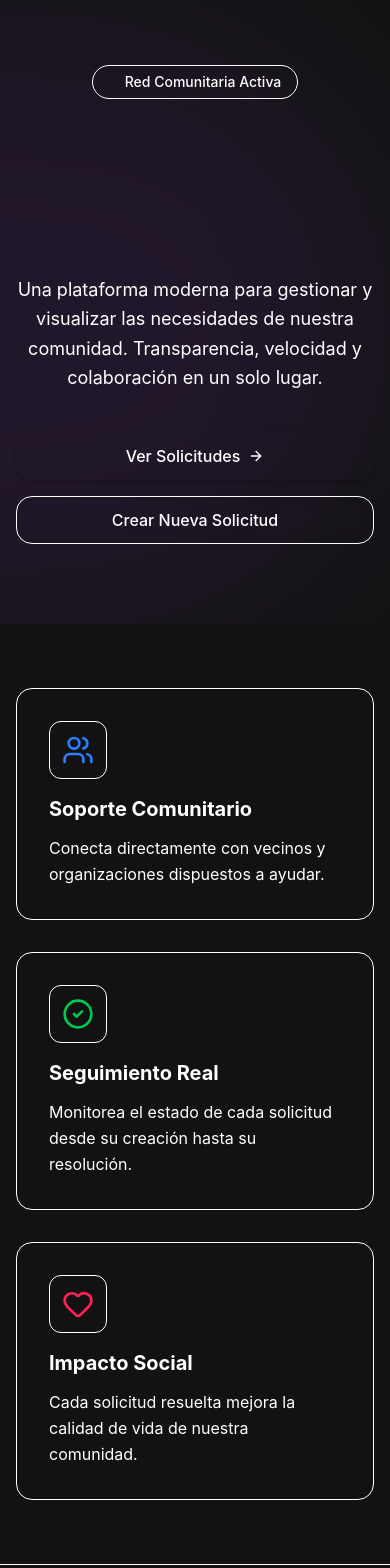
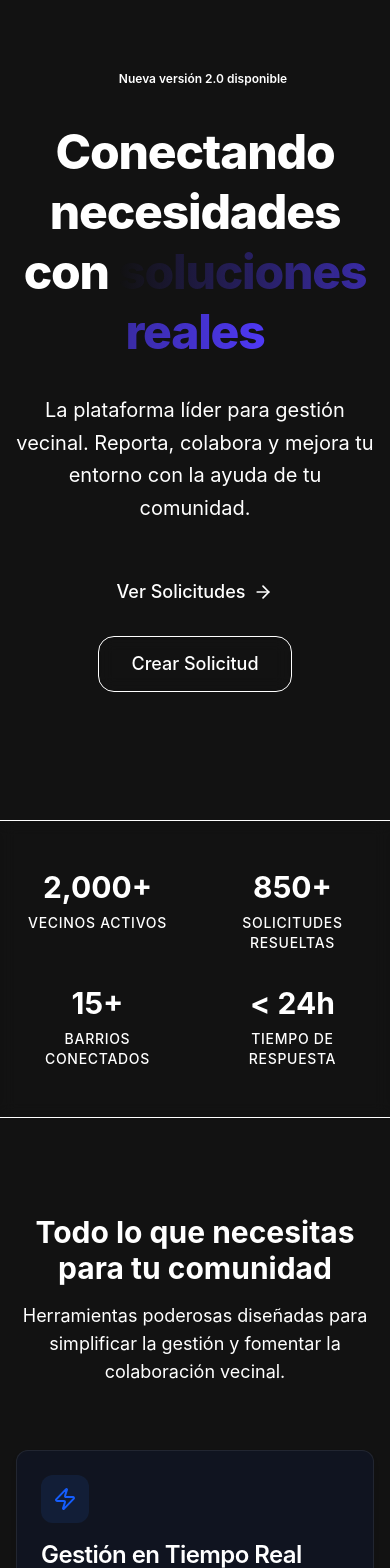
Before and after one commit to marcosromanv00/portfolio-demo-saas-red-comunitaria, a Next.js app: page / in a window 390 px wide. Shown: the part 80-1648 px from the top of the page. Built offline with nearby package versions, Linux system fonts and the light colour scheme.

Commit message:
Implementing SEO and Detail Page

```diff
--- a/src/app/page.tsx
+++ b/src/app/page.tsx
@@ -1,93 +1,195 @@
 import Link from "next/link";
 import { Button } from "@/components/ui/Button";
-import { ArrowRight, CheckCircle2, Users, Heart } from "lucide-react";
+import { Card, CardContent, CardHeader, CardTitle } from "@/components/ui/Card";
+import {
+  ArrowRight,
+  Shield,
+  Users,
+  Zap,
+  Heart,
+  MessageCircle,
+  CheckCircle2,
+} from "lucide-react";
 
 export default function Home() {
   return (
-    <div className="flex flex-col min-h-[calc(100vh-4rem)]">
-      {/* Hero Section */}
-      <section className="relative flex flex-col items-center justify-center py-20 md:py-32 text-center px-4 overflow-hidden">
-        {/* Background Gradients */}
-        <div className="absolute top-0 left-1/2 -translate-x-1/2 w-[1000px] h-[600px] bg-primary/20 blur-[120px] rounded-full -z-10 opacity-50 dark:opacity-20 pointer-events-none" />
-        <div className="absolute bottom-0 right-0 w-[800px] h-[600px] bg-purple-500/10 blur-[100px] rounded-full -z-10 pointer-events-none" />
-
-        <div className="inline-flex items-center gap-2 rounded-full border border-primary/20 bg-primary/10 px-4 py-1.5 text-sm font-medium text-primary mb-8 animate-fade-in backdrop-blur-md">
-          <span className="relative flex h-2 w-2">
-            <span className="animate-ping absolute inline-flex h-full w-full rounded-full bg-primary opacity-75"></span>
-            <span className="relative inline-flex rounded-full h-2 w-2 bg-primary"></span>
+    <div className="flex flex-col min-h-screen">
+      {/* HERO SECTION */}
+      <section className="relative pt-20 pb-32 md:pt-32 md:pb-48 overflow-hidden">
+        <div className="absolute inset-0 -z-10 bg-[radial-gradient(ellipse_at_top_right,_var(--tw-gradient-stops))] from-primary/20 via-background to-background"></div>
+        <div className="container mx-auto px-4 text-center">
+          <div className="inline-flex items-center rounded-full border px-2.5 py-0.5 text-xs font-semibold transition-colors focus:outline-none focus:ring-2 focus:ring-ring focus:ring-offset-2 border-transparent bg-primary/10 text-primary hover:bg-primary/20 mb-8 animate-fade-in">
+            <span className="flex h-2 w-2 rounded-full bg-primary mr-2 animate-pulse"></span>
+            Nueva versión 2.0 disponible
+          </div>
+          <h1 className="text-5xl md:text-7xl font-extrabold tracking-tight mb-8 max-w-4xl mx-auto font-heading leading-tight animate-slide-in-up">
+            Conectando necesidades con{" "}
+            <span className="bg-gradient-to-r from-primary to-indigo-600 bg-clip-text text-transparent">
+              soluciones reales
             </span>
-          Red Comunitaria Activa
-        </div>
-
-        <h1 className="text-4xl md:text-6xl font-extrabold tracking-tight mb-6 max-w-4xl bg-linear-to-br from-foreground to-foreground/70 bg-clip-text text-transparent drop-shadow-sm font-heading">
-          Conectando necesidades con{" "}
-          <span className="text-primary">soluciones reales</span>
           </h1>
-
-        <p className="text-lg md:text-xl text-muted-foreground max-w-2xl mb-10 leading-relaxed">
-          Una plataforma moderna para gestionar y visualizar las necesidades de
-          nuestra comunidad. Transparencia, velocidad y colaboración en un solo
-          lugar.
+          <p
+            className="text-xl md:text-2xl text-muted-foreground mb-10 max-w-2xl mx-auto leading-relaxed animate-slide-in-up"
+            style={{ animationDelay: "100ms" }}
+          >
+            La plataforma líder para gestión vecinal. Reporta, colabora y mejora
+            tu entorno con la ayuda de tu comunidad.
           </p>
-
-        <div className="flex flex-col sm:flex-row gap-4 w-full justify-center">
+          <div
+            className="flex flex-col sm:flex-row gap-4 justify-center items-center animate-slide-in-up"
+            style={{ animationDelay: "200ms" }}
+          >
             <Link href="/requests">
-            <Button size="lg" className="w-full sm:w-auto gap-2 text-base h-12">
-              Ver Solicitudes <ArrowRight className="h-4 w-4" />
+              <Button
+                size="lg"
+                className="h-14 px-8 text-lg shadow-xl shadow-primary/20 hover:shadow-2xl hover:shadow-primary/30 transition-all hover:-translate-y-1"
+              >
+                Ver Solicitudes <ArrowRight className="ml-2 h-5 w-5" />
               </Button>
             </Link>
             <Link href="/new-request">
               <Button
                 variant="outline"
                 size="lg"
-              className="w-full sm:w-auto text-base h-12 bg-background/50 backdrop-blur-sm"
+                className="h-14 px-8 text-lg backdrop-blur-sm"
               >
-              Crear Nueva Solicitud
+                Crear Solicitud
               </Button>
             </Link>
           </div>
+        </div>
       </section>
 
-      {/* Features Grid */}
-      <section className="container mx-auto px-4 py-16">
-        <div className="grid grid-cols-1 md:grid-cols-3 gap-8">
-          <FeatureCard
-            icon={<Users className="h-8 w-8 text-blue-500" />}
-            title="Soporte Comunitario"
-            description="Conecta directamente con vecinos y organizaciones dispuestos a ayudar."
-          />
-          <FeatureCard
-            icon={<CheckCircle2 className="h-8 w-8 text-green-500" />}
-            title="Seguimiento Real"
-            description="Monitorea el estado de cada solicitud desde su creación hasta su resolución."
-          />
-          <FeatureCard
-            icon={<Heart className="h-8 w-8 text-rose-500" />}
-            title="Impacto Social"
-            description="Cada solicitud resuelta mejora la calidad de vida de nuestra comunidad."
-          />
+      {/* STATS SECTION (Social Proof) */}
+      <section className="py-12 border-y border-border/50 bg-muted/30 backdrop-blur-sm">
+        <div className="container mx-auto px-4">
+          <div className="grid grid-cols-2 md:grid-cols-4 gap-8 text-center">
+            {[
+              { label: "Vecinos Activos", value: "2,000+" },
+              { label: "Solicitudes Resueltas", value: "850+" },
+              { label: "Barrios Conectados", value: "15+" },
+              { label: "Tiempo de Respuesta", value: "< 24h" },
+            ].map((stat, i) => (
+              <div key={i} className="space-y-2">
+                <h3 className="text-3xl md:text-4xl font-bold font-heading text-primary">
+                  {stat.value}
+                </h3>
+                <p className="text-sm md:text-base text-muted-foreground font-medium uppercase tracking-wider">
+                  {stat.label}
+                </p>
+              </div>
+            ))}
+          </div>
+        </div>
+      </section>
+
+      {/* FEATURES BENTO GRID */}
+      <section className="py-24 relative">
+        <div className="container mx-auto px-4">
+          <div className="text-center mb-16 space-y-4">
+            <h2 className="text-3xl md:text-5xl font-bold font-heading">
+              Todo lo que necesitas para tu comunidad
+            </h2>
+            <p className="text-lg text-muted-foreground max-w-2xl mx-auto">
+              Herramientas poderosas diseñadas para simplificar la gestión y
+              fomentar la colaboración vecinal.
+            </p>
+          </div>
+
+          <div
+            className="grid grid-cols-1 md:grid-cols-3 gap-6 opacity-0 animate-slide-in-up"
+            style={{ animationDelay: "300ms", animationFillMode: "forwards" }}
+          >
+            {/* Feature 1 (Large) */}
+            <Card className="md:col-span-2 glass-effect border-primary/10 bg-gradient-to-br from-background to-primary/5 hover:border-primary/30 transition-all duration-500 group">
+              <CardHeader>
+                <div className="h-12 w-12 rounded-xl bg-blue-500/10 flex items-center justify-center mb-4 text-blue-600 group-hover:scale-110 transition-transform">
+                  <Zap className="h-6 w-6" />
+                </div>
+                <CardTitle className="text-2xl">
+                  Gestión en Tiempo Real
+                </CardTitle>
+              </CardHeader>
+              <CardContent>
+                <p className="text-muted-foreground text-lg">
+                  Reporta incidencias al instante y sigue su progreso en vivo.
+                  Sin burocracia, directo a quien puede ayudar.
+                </p>
+              </CardContent>
+            </Card>
+
+            {/* Feature 2 */}
+            <Card className="glass-effect hover:border-primary/30 transition-all duration-300 group">
+              <CardHeader>
+                <div className="h-12 w-12 rounded-xl bg-purple-500/10 flex items-center justify-center mb-4 text-purple-600 group-hover:rotate-12 transition-transform">
+                  <Shield className="h-6 w-6" />
+                </div>
+                <CardTitle>Seguro y Confiable</CardTitle>
+              </CardHeader>
+              <CardContent>
+                <p className="text-muted-foreground">
+                  Plataforma verificada para garantizar la seguridad de todos
+                  los vecinos.
+                </p>
+              </CardContent>
+            </Card>
+
+            {/* Feature 3 */}
+            <Card className="glass-effect hover:border-primary/30 transition-all duration-300 group">
+              <CardHeader>
+                <div className="h-12 w-12 rounded-xl bg-pink-500/10 flex items-center justify-center mb-4 text-pink-600 group-hover:scale-110 transition-transform">
+                  <Heart className="h-6 w-6" />
+                </div>
+                <CardTitle>Voluntariado</CardTitle>
+              </CardHeader>
+              <CardContent>
+                <p className="text-muted-foreground">
+                  Conecta con personas dispuestas a ayudar desinteresadamente.
+                </p>
+              </CardContent>
+            </Card>
+
+            {/* Feature 4 (Large) */}
+            <Card className="md:col-span-2 glass-effect border-primary/10 bg-gradient-to-bl from-background to-indigo-500/5 hover:border-primary/30 transition-all duration-500 group">
+              <CardHeader>
+                <div className="h-12 w-12 rounded-xl bg-green-500/10 flex items-center justify-center mb-4 text-green-600 group-hover:scale-110 transition-transform">
+                  <Users className="h-6 w-6" />
+                </div>
+                <CardTitle className="text-2xl">Comunidad Unida</CardTitle>
+              </CardHeader>
+              <CardContent>
+                <p className="text-muted-foreground text-lg">
+                  Fomenta lazos más fuertes entre vecinos mediante la
+                  colaboración y el apoyo mutuo en proyectos locales.
+                </p>
+              </CardContent>
+            </Card>
+          </div>
+        </div>
+      </section>
+
+      {/* CTA SECTION */}
+      <section className="py-24 bg-primary text-primary-foreground relative overflow-hidden">
+        <div className="absolute inset-0 bg-[url('https://www.transparenttextures.com/patterns/cubes.png')] opacity-10"></div>
+        <div className="container mx-auto px-4 text-center relative z-10">
+          <h2 className="text-4xl md:text-5xl font-bold font-heading mb-6">
+            ¿Listo para mejorar tu barrio?
+          </h2>
+          <p className="text-xl text-primary-foreground/80 mb-10 max-w-2xl mx-auto">
+            Únete a miles de vecinos que ya están haciendo la diferencia. Es
+            gratis, fácil y rápido.
+          </p>
+          <Link href="/requests">
+            <Button
+              size="lg"
+              variant="secondary"
+              className="h-14 px-10 text-lg shadow-2xl hover:scale-105 transition-transform text-primary font-bold"
+            >
+              Comenzar Ahora
+            </Button>
+          </Link>
         </div>
       </section>
     </div>
   );
 }
-
-function FeatureCard({
-  icon,
-  title,
-  description,
-}: {
-  icon: React.ReactNode;
-  title: string;
-  description: string;
-}) {
-  return (
-    <div className="group p-8 rounded-2xl border border-border/50 bg-card/50 backdrop-blur-sm hover:bg-card/80 transition-all hover:shadow-xl hover:-translate-y-1">
-      <div className="mb-4 inline-flex p-3 rounded-xl bg-background shadow-sm border border-border/50 group-hover:scale-110 transition-transform">
-        {icon}
-      </div>
-      <h3 className="text-xl font-bold mb-3 font-heading">{title}</h3>
-      <p className="text-muted-foreground leading-relaxed">{description}</p>
-    </div>
-  );
-}
```
Also changed, not shown: src/app/layout.tsx (+46 -4 lines), src/app/manifest.ts (added, +20 -0 lines), src/app/robots.ts (added, +12 -0 lines), src/app/sitemap.ts (added, +26 -0 lines). Lines whose indentation alone changed are shown as unchanged.
